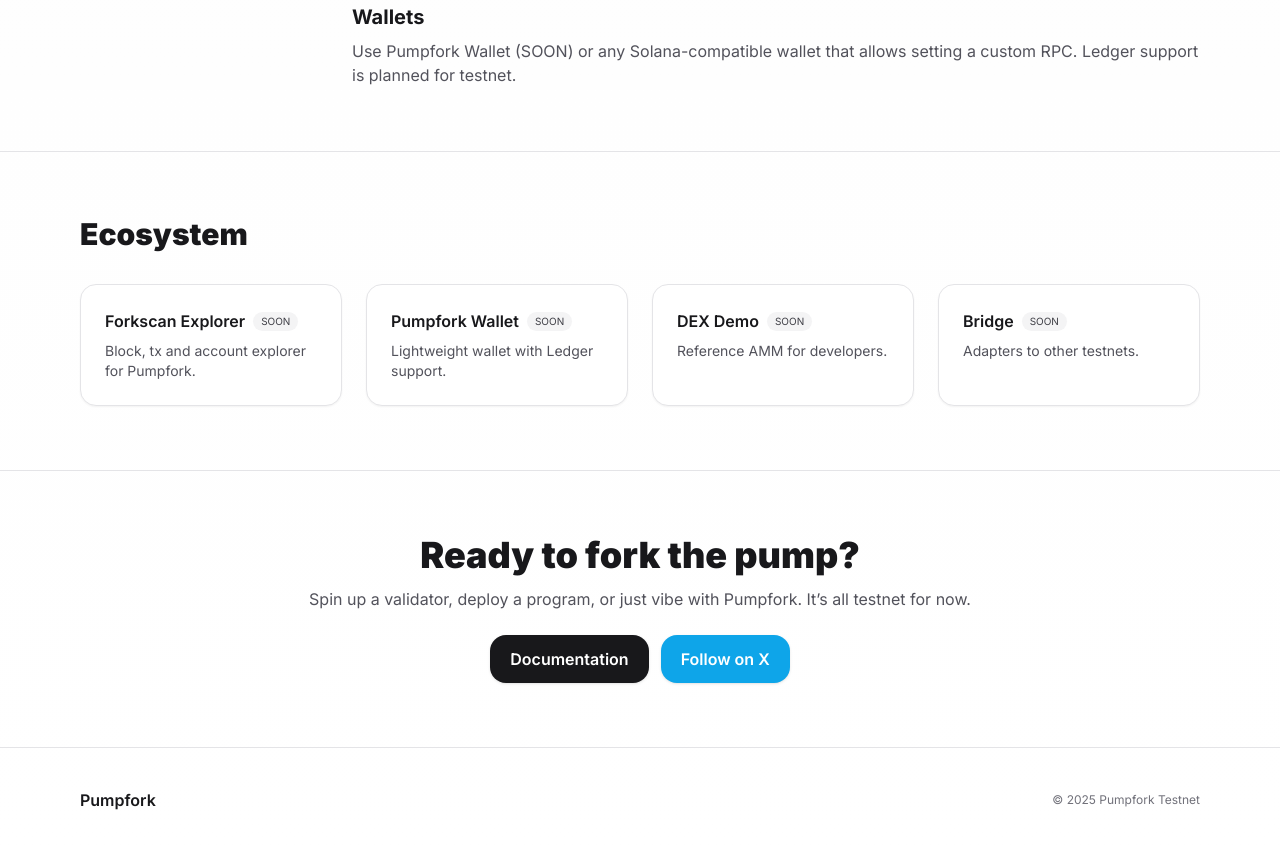
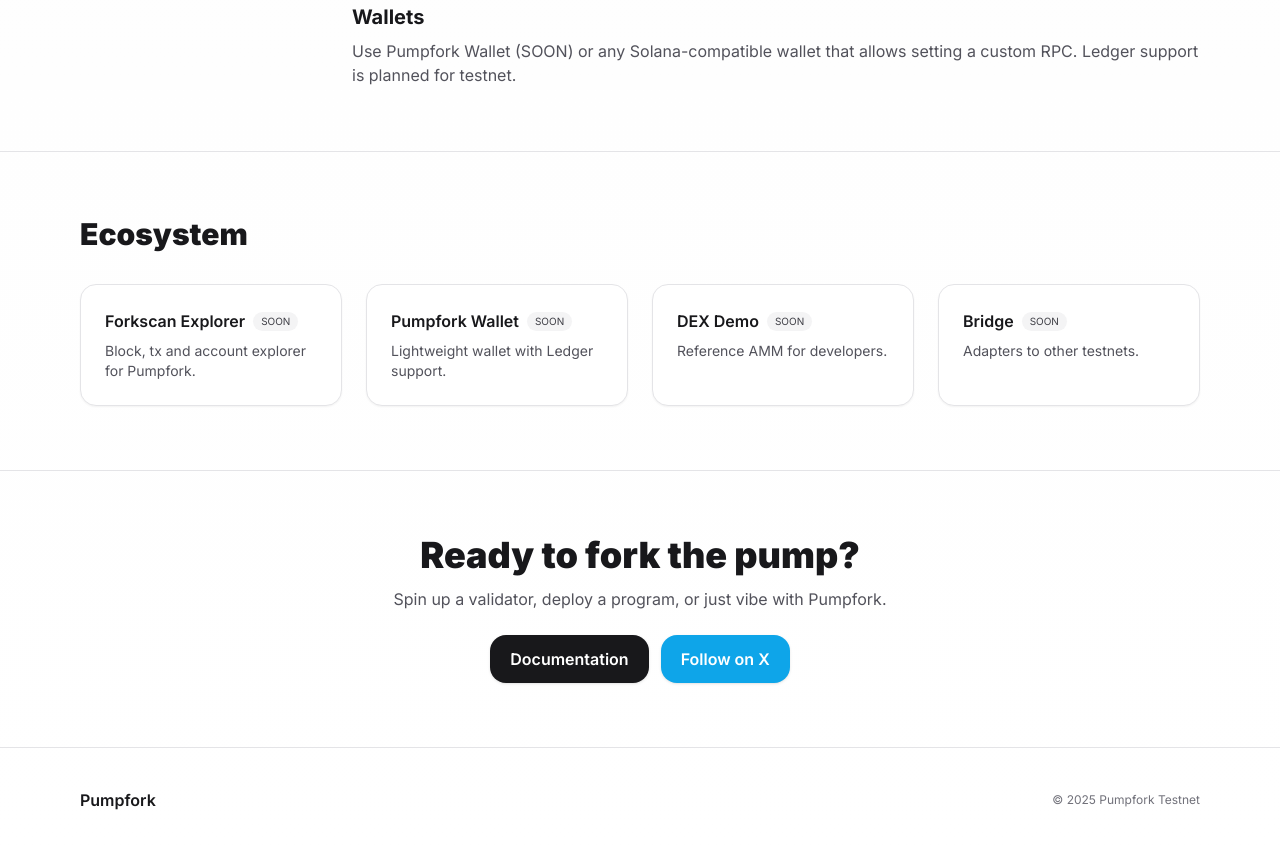
Before and after one commit to shitcoinsol/pumpfork, a plain HTML site: page index.html in a window 1280 px wide. Shown: the part 2990-3838 px from the top of the page. Drawn offline with nearby package versions, Linux system fonts and the light colour scheme.

Commit message:
Update index.html

```diff
--- a/index.html
+++ b/index.html
@@ -250,7 +250,7 @@ console.log("slot", slot);</code></pre>
   <section id="launch" class="py-16 border-t border-zinc-200">
     <div class="max-w-6xl mx-auto px-4 text-center">
       <h2 class="text-3xl md:text-4xl font-black">Ready to fork the pump?</h2>
-      <p class="mt-3 text-zinc-600">Spin up a validator, deploy a program, or just vibe with Pumpfork. It’s all testnet for now.</p>
+      <p class="mt-3 text-zinc-600">Spin up a validator, deploy a program, or just vibe with Pumpfork. </p>
       <div class="mt-6 flex items-center justify-center gap-3">
         <a href="#docs" class="px-5 py-3 rounded-2xl bg-zinc-900 text-white font-semibold shadow hover:bg-zinc-800">Documentation</a>
         <a href="https://x.com/pumpforksolana" target="_blank" class="px-5 py-3 rounded-2xl bg-sky-500 text-white font-semibold shadow hover:bg-sky-600">Follow on X</a>
```
